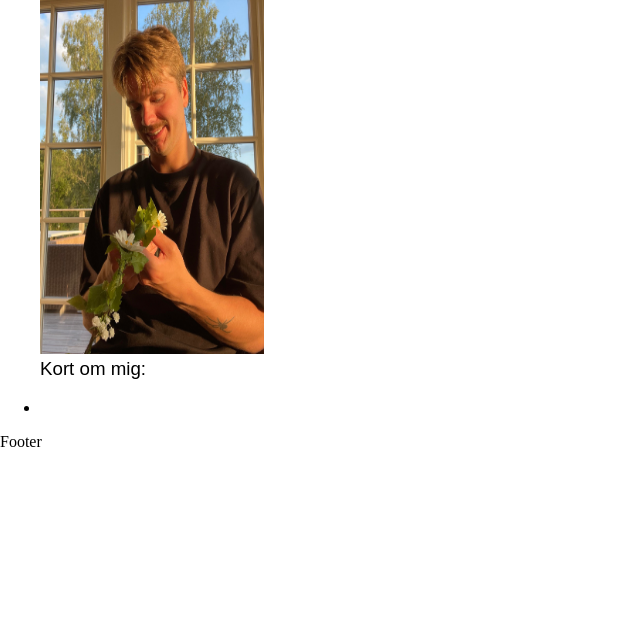
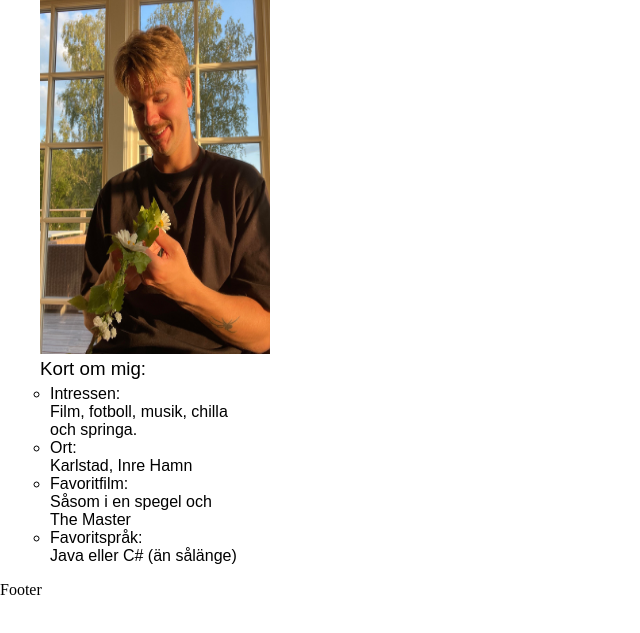
Before and after one commit to pengabutiken/Theo, a plain HTML site: page index.html in a window 1280 px wide. Shown: the part 95-728 px from the top of the page, without its empty margins (0-640 px from the left). Drawn offline with Linux system fonts and the light colour scheme; a web font is replaced by a local one.

Commit message:
mer på sidebar

```diff
--- a/assets/style.css
+++ b/assets/style.css
@@ -32,7 +32,7 @@ body{
 
 }
 .item:nth-child(2) img {
-width: 70%;
+width: 72%;
 height:375px;
 margin-left: 40px;
 }
@@ -41,8 +41,16 @@ margin-left: 40px;
     margin-left: 40px;
     font-family: "Zalando Sans Expanded", sans-serif;
     font-weight: 300;
+    margin-bottom: 5px;
 }
-
+.lista1{
+    margin-top: 0;
+    font-family:"Zalando Sans Expanded", sans-serif ;
+    font-weight: 100;
+    margin-left: 10px;
+    list-style-type:circle;
+    width: 60%;
+}
 
 /* Main */
 .item:nth-child(3) {
@@ -55,3 +63,6 @@ margin-left: 40px;
   height: 5%;
 
 }
+li{
+    font-weight: 500;
+}
--- a/index.html
+++ b/index.html
@@ -15,8 +15,17 @@
   <div class="item">
     <img src="/assets/pictures/lol1.jpg" alt="">
     <h3>Kort om mig:</h3>
-    <ul>
-        <li></li>
+    <ul class="lista1">
+        <li>Intressen:</li>
+        Film, fotboll, musik, chilla och springa.
+        <li>Ort: </li>
+        Karlstad, Inre Hamn
+        <li>Favoritfilm:</li>
+        Såsom i en spegel och The Master
+        <li>Favoritspråk:</li>
+        Java eller C# (än sålänge)
+
+
 
     </ul>
 
```
